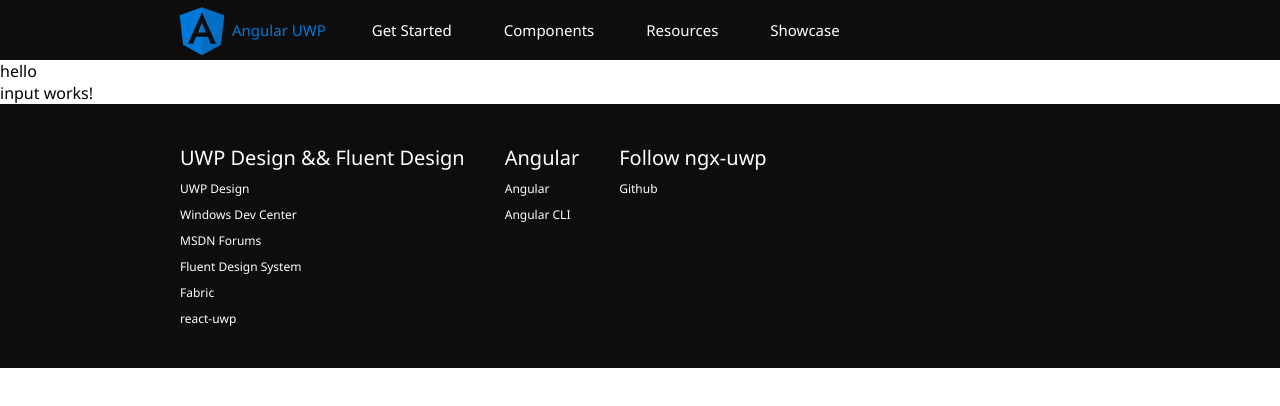
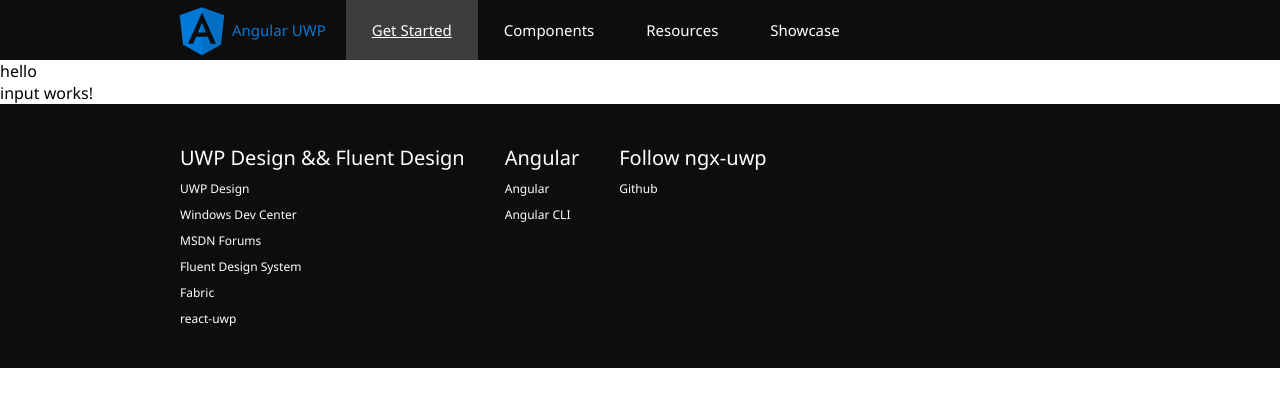
Before and after one commit to tc9011/ngx-uwp, an Angular app: page /home in a window 1280 px wide. In both pictures the pointer is over the link "Get Started". Shown: the top 406 px of the page. Built offline with nearby package versions, Linux system fonts and the light colour scheme.

Commit message:
feat(navbar): add hover style

```diff
--- a/src/style/common.scss
+++ b/src/style/common.scss
@@ -36,3 +36,4 @@ ul {
 }
 
 $common-blue: rgb(0, 120, 215);
+$common-grey: rgba(255, 255, 255, 0.2);
--- a/src/style/navbar.scss
+++ b/src/style/navbar.scss
@@ -61,6 +61,11 @@
       padding: 0 26px;
       cursor: pointer;
       transition: all 0.25s ease 0s;
+
+      &:hover {
+        background: $common-grey;
+        text-decoration: underline;
+      }
     }
   }
 }
```
